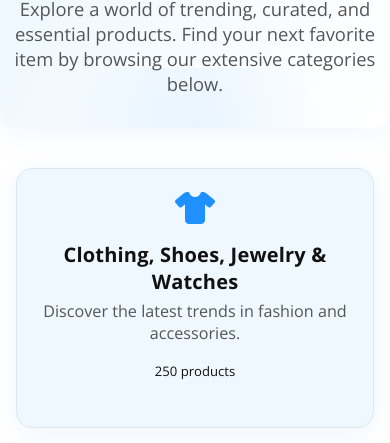
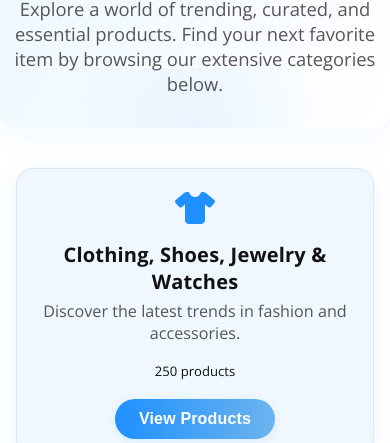
Before and after one commit to markrypt/hq-webapp, a plain HTML site: page products.html in a window 390 px wide. Shown: the part 285-728 px from the top of the page. Drawn offline with nearby package versions, Linux system fonts and the light colour scheme.

Commit message:
Restore original styles and structure for category cards to enhance layout and interactivity. Make cards clickable and adjust padding, text alignment, and flex properties for improved user experience.

```diff
--- a/products.html
+++ b/products.html
@@ -199,16 +199,21 @@
       gap: 2rem;
       margin-bottom: 2rem;
     }
-    .category-card { /* Modified: remove padding, text-align, display flex, align-items. These move to the link */
+    .category-card { /* Restored original flex properties, padding, text-align */
       background: var(--bg-transparent);
       border-radius: var(--radius);
+      padding: 2.2rem 1.5rem 1.5rem 1.5rem;
+      text-align: center;
       box-shadow: var(--shadow);
       border: 1.5px solid var(--border-color);
+      display: flex;
+      flex-direction: column;
+      align-items: center;
       transition: transform 0.22s cubic-bezier(.4,2,.6,1), box-shadow 0.22s, border-color 0.22s, background 0.22s;
       position: relative;
-      min-height: 320px; /* Keep min-height for consistent card size */
+      min-height: 320px;
       overflow: hidden;
-      display: block; /* Ensure it behaves as a block for the link inside */
+      cursor: pointer; /* Make the card appear clickable */
     }
     .category-card:hover, .category-card:focus-within {
       transform: translateY(-10px) scale(1.03);
@@ -217,7 +222,8 @@
       background: rgba(30,144,255,0.08);
     }
 
-    /* New style for the link wrapping card content */
+    /* .category-card-link styles are removed as it's no longer used */
+    /*
     .category-card-link {
       display: flex;
       flex-direction: column;
@@ -225,14 +231,13 @@
       text-align: center;
       padding: 2.2rem 1.5rem 1.5rem 1.5rem;
       text-decoration: none;
-      color: inherit; /* Inherit text color from parent */
-      height: 100%; /* Make link fill the card */
-      outline: none; /* Remove outline on focus */
+      color: inherit;
+      height: 100%;
+      outline: none;
     }
     .category-card-link:focus {
-        /* Optional: add a focus style directly to the link if needed,
-           though :focus-within on .category-card should cover it */
     }
+    */
 
     .category-icon {
       font-size: 2.7rem;
@@ -241,7 +246,7 @@
       margin-top: 0.2rem;
       transition: color 0.18s;
     }
-    .category-card:hover .category-icon, .category-card-link:hover .category-icon { /* Ensure icon hover works */
+    .category-card:hover .category-icon { /* .category-card-link:hover removed */
       color: var(--secondary-color);
     }
     .category-title {
@@ -261,11 +266,9 @@
       font-size: 0.82rem;
       color: var (--accent-color);
       margin-bottom: 1.2rem;
-      margin-top: auto; /* Pushes this to the bottom if card content is shorter */
+      /* margin-top: auto; is fine here, button will be after this */
     }
-    /* .category-view-button and its hover/focus styles are no longer needed as the whole card is a link */
-    /* Remove or comment out .category-view-button styles */
-    /*
+    /* Restore .category-view-button styles */
     .category-view-button {
       background: linear-gradient(90deg, var(--accent-color), var(--secondary-color));
       color: #fff;
@@ -275,7 +278,7 @@
       font-size: 1rem;
       font-weight: 600;
       cursor: pointer;
-      margin-top: auto;
+      margin-top: auto; /* Pushes button to the bottom */
       box-shadow: 0 2px 8px 0 rgba(30,144,255,0.10);
       transition: background 0.18s, box-shadow 0.18s;
       outline: none;
@@ -286,7 +289,6 @@
       background: linear-gradient(90deg, var(--secondary-color), var(--accent-color));
       box-shadow: 0 4px 16px 0 rgba(30,144,255,0.18);
     }
-    */
 
     /* Navigation Bar */
     .navigation {
@@ -366,14 +368,12 @@
       }
       .category-card {
         min-height: 260px;
-        /* padding is now on .category-card-link, so remove from here if it was set */
-        margin: 0; /* Remove left/right auto margin */
-        width: 92vw;           /* Wider, but not edge-to-edge */
-        max-width: 440px;      /* Prevents being too wide on tablets */
+        padding: 1.2rem 0.7rem 1rem 0.7rem; /* Restored padding */
+        margin: 0;
+        width: 92vw;
+        max-width: 440px;
       }
-      .category-card-link { /* Adjust padding for smaller screens */
-        padding: 1.2rem 0.7rem 1rem 0.7rem;
-      }
+      /* .category-card-link media query adjustments removed */
       .category-icon { font-size: 2rem; }
     }
     @media (min-width: 768px) { /* Added to match index.html nav behavior on larger screens */
@@ -603,19 +603,27 @@
       }
       categoryGrid.innerHTML = '';
       categories.forEach(category => {
-        // Construct the navigation URL
-        const categoryUrl = `category/${category.id}`;
+        // Note: category.title.replace(/'/g, "\\'") is to escape single quotes for the JS string in onclick
         categoryGrid.innerHTML += `
-          <div class="category-card" tabindex="0">
-            <a href="${categoryUrl}" class="category-card-link" aria-label="View products in ${category.title}">
-              <i class="${category.icon} category-icon"></i>
-              <h2 class="category-title">${category.title}</h2>
-              <p class="category-description">${category.description}</p>
-              <span class="category-product-count">${category.productCount} products</span>
-            </a>
+          <div class="category-card" tabindex="0" onclick="navigateToCategory('${category.id}', '${category.title.replace(/'/g, "\\'")}', event)">
+            <!-- Card content structure - card itself is clickable -->
+            <i class="${category.icon} category-icon"></i>
+            <h2 class="category-title">${category.title}</h2>
+            <p class="category-description">${category.description}</p>
+            <span class="category-product-count">${category.productCount} products</span>
+            <button class="category-view-button" onclick="navigateToCategory('${category.id}', '${category.title.replace(/'/g, "\\'")}', event)">View Products</button>
           </div>
         `;
       });
+    }
+
+    // Restore navigateToCategory function, add event parameter
+    function navigateToCategory(categoryId, categoryTitle, event) {
+      if (event && event.target.tagName === 'BUTTON') {
+        event.stopPropagation(); // Prevent card's onclick if button is clicked
+      }
+      // This function already navigates to a clean URL, which is good.
+      window.location.href = `category/${categoryId}`;
     }
 
     document.addEventListener('DOMContentLoaded', () => {
```
